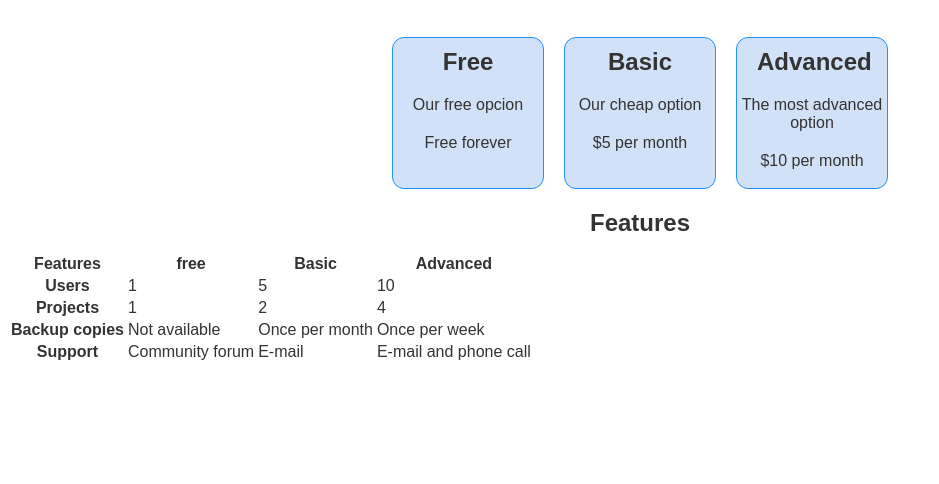
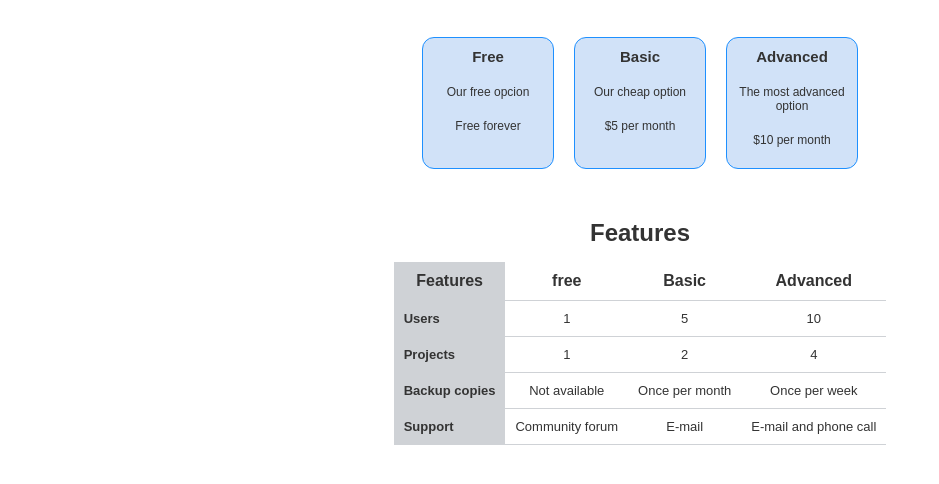
Before and after one commit to azulselva/simple-page, a plain HTML site: page prices.html in a window 1280 px wide. Shown: the part 174-658 px from the top of the page, without its empty margins (0-939 px from the left). Drawn offline with Linux system fonts and the light colour scheme.

Commit message:
features table ended

```diff
--- a/prices.html
+++ b/prices.html
@@ -22,30 +22,34 @@
 
   <div class="precios">
     <div class="bluebox">
-      <h2>Free</h2>
+      <h2 class="h2pricesbox">Free</h2>
       <div class="shortlist">Our free opcion</div>
       <div class="shortlist">Free forever</div>
     </div>
 
     <div class="bluebox">
-      <h2>Basic</h2>
+      <h2 class="h2pricesbox">Basic</h2>
       <div class="shortlist">Our cheap option</div>
       <div class="shortlist">$5 per month</div>
     </div>
 
     <div class="bluebox">
-      <h2>Advanced</h2>
+      <h2 class="h2pricesbox">Advanced</h2>
       <div class="shortlist">The most advanced option</div>
       <div class="shortlist">$10 per month</div>
     </div>
   </div>
 
-  <h2>Features</h2>
+
+
+  <h2 class="featable">Features</h2>
+  <div class="divtable">
+
     <table>
 
       <thead>
         <tr>
-        <th>Features</th>
+          <th class="head bgraund">Features</th>
           <th>free</th>
           <th>Basic</th>
           <th>Advanced</th>
@@ -54,32 +58,32 @@
 
       <tbody>
 
-      <tr>
-        <th>Users</th>
+        <tr class="intceld">
+          <th class="subhead bgraund">Users</th>
           <td>1</td>
           <td>5</td>
           <td>10</td>
 
         </tr>
 
-      <tr>
-        <th>Projects</th>
+        <tr class="intceld">
+          <th class="subhead bgraund">Projects</th>
           <td>1</td>
           <td>2</td>
           <td>4</td>
 
         </tr>
 
-      <tr>
-        <th>Backup copies</th>
+        <tr class="intceld">
+          <th class="subhead bgraund">Backup copies</th>
           <td>Not available</td>
           <td>Once per month</td>
           <td>Once per week</td>
 
         </tr>
 
-      <tr>
-        <th>Support</th>
+        <tr class="intceld">
+          <th class="subhead bgraund">Support</th>
           <td>Community forum</td>
           <td>E-mail</td>
           <td>E-mail and phone call</td>
@@ -89,6 +93,7 @@
 
 
     </table>
+  </div>
 
 </body>
 
--- a/styles/styles.css
+++ b/styles/styles.css
@@ -94,8 +94,8 @@ img {
 }
 
 .bluebox {
-  width: 150px;
-  height: 150px;
+  width: 130px;
+  height: 130px;
   background-color: #d1e2f8;
   border-radius: 12px;
   margin: 10px;
@@ -106,6 +106,10 @@ img {
   text-align: center;
 }
 
+.h2pricesbox {
+  font-size: 15px;
+}
+
 .precios {
   display: flex;
   justify-content: center;
@@ -113,6 +117,7 @@ img {
 
 .shortlist {
   margin: 20px 0px;
+  font-size: 12px;
 }
 
 /* h1,
@@ -124,3 +129,43 @@ h2 {
 h2+p {
   color: #922
 } */
+
+table {
+  border-collapse: collapse;
+}
+
+.featable {
+  margin-top: 40px;
+}
+
+.divtable {
+  display: flex;
+  justify-content: center;
+}
+
+tbody td {
+  text-align: center;
+}
+
+.intceld {
+  font-size: 13px;
+}
+
+.head {
+  text-align: center;
+}
+
+.subhead {
+  text-align: left;
+}
+
+.bgraund {
+  background-color: rgb(207, 210, 214);
+}
+
+td,
+th {
+  border-bottom: 1px solid rgb(207, 210, 214);
+  padding: 10px;
+
+}
```
Lines whose indentation alone changed are shown as unchanged.
